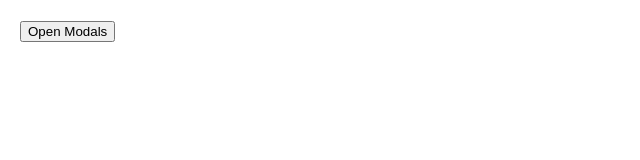
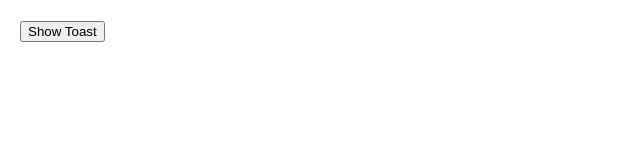
Before and after one commit to chhayashah/react-practise, a React (Create React App) app: page / in a window 1280 px wide. Shown: the top 160 px of the page, without its empty margins (0-640 px from the left). Built offline with nearby package versions, Linux system fonts and the light colour scheme.

Commit message:
add Toast

```diff
--- a/src/App.js
+++ b/src/App.js
@@ -8,7 +8,8 @@ import './App.css';
 // import Pagination from "./components/Pagination";
 // import SearchFilter from "./components/SearchFilter";
 // import Tabs from "./components/Tabs";
-import Modals from "./components/Modals"
+// import Modals from "./components/Modals";
+import Toast from "./components/Toast";
 
 function App() {
   return (
@@ -21,7 +22,8 @@ function App() {
       {/* <Pagination/> */}
       {/* <SearchFilter/> */}
       {/* <Tabs/> */}
-      <Modals/>
+      {/* <Modals/> */}
+      <Toast/>
    </div>
   );
 }
--- /dev/null
+++ b/src/components/Toast.jsx
@@ -0,0 +1,21 @@
+import React, { useState } from "react";
+
+const Toast = () => {
+  const [show, setShow] = useState(false);
+
+  const handleToast = () => {
+    setShow(true);
+
+    setTimeout(() => {
+      setShow(false);
+    }, 3000);
+  };
+
+  return (
+    <div style={{ padding: "20px" }}>
+      <button onClick={handleToast}>Show Toast</button>
+      {show && <div>Successfully Logged In</div>}
+    </div>
+  );
+};
+export default Toast;
```
